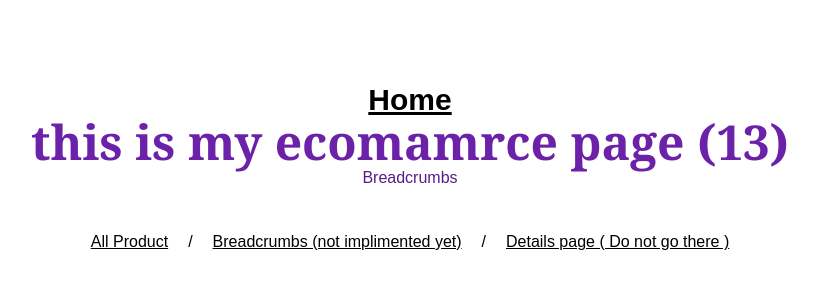
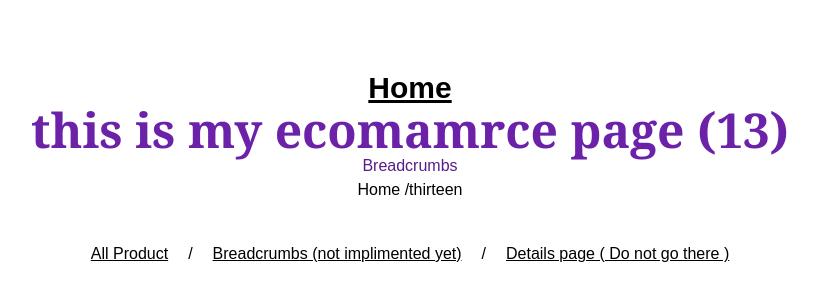
Before and after one commit to sameerkali/React_coding_round_practice, a React (Vite) app: page /thirteen in a window 1280 px wide. Shown: the part 232-532 px from the top of the page, without its empty margins (230-1048 px from the left). Built offline with nearby package versions, Linux system fonts and the light colour scheme.

Commit message:
add: bredCrumbs added

```diff
--- a/src/All Assessment/assessment13/Page01.jsx
+++ b/src/All Assessment/assessment13/Page01.jsx
@@ -1,5 +1,6 @@
 import React, { useEffect, useState } from "react";
 import { Link } from "react-router-dom";
+import Page02 from "./Page02";
 
 const Page01 = () => {
   const [data, setData] = useState([]);
@@ -19,11 +20,12 @@ const Page01 = () => {
     fetchData();
   }, []);
 
-  if (data == 0) return <div>loading.....</div>;
+  if (data == 0) return <div>loading...</div>;
 
   return (
     <div>
       <Link className='text-red-500 text-4xl' to={`/thirteen`}>back to home </Link>
+      <Page02/>
 
       <div className="grid grid-cols-1 sm:grid-cols-2 md:grid-cols-3 lg:grid-cols-4 gap-4">
         {/* main data */}
--- a/src/All Assessment/assessment13/Page02.jsx
+++ b/src/All Assessment/assessment13/Page02.jsx
@@ -1,14 +1,25 @@
-
-
-import React from 'react'
-import { Link } from 'react-router-dom'
+import React from "react";
+import { Link, useLocation } from "react-router-dom";
 
 const Page02 = () => {
+  const { pathname } = useLocation();
+  const pathnames = pathname.split("/").filter(x => x);
+  console.log(pathnames);
+  let BreadcrumbsPath = "";
+
   return (
     <div>
-    <Link to={`/thirteen`}>Home</Link>
-  </div>
-  )
-}
+      <Link to={`/thirteen`}>Home</Link>
+      {pathnames.map((name, index) => {
+        BreadcrumbsPath += `/${name}`;
+        return (
+          <span key={index} className="">
+            {" "}/{name}
+          </span>
+        );
+      })}
+    </div>
+  );
+};
 
-export default Page02
+export default Page02;
--- a/src/All Assessment/assessment13/Page03.jsx
+++ b/src/All Assessment/assessment13/Page03.jsx
@@ -1,5 +1,6 @@
 import React, { useEffect, useState } from 'react';
 import { Link, useParams } from 'react-router-dom';
+import Page02 from './Page02';
 
 const Page03 = () => {
   const { id } = useParams();
@@ -18,6 +19,7 @@ const Page03 = () => {
 
   return (
     <div className="flex flex-col justify-center items-center h-screen">
+     <Page02/>
       <h1 className="text-2xl font-bold">{product.title}</h1>
       <img src={product.image} alt={product.title} className="h-44 w-auto mx-auto object-cover" />
       <p className="mt-4">{product.description}</p>
--- a/src/All Assessment/assessment13/Thirteen.jsx
+++ b/src/All Assessment/assessment13/Thirteen.jsx
@@ -1,5 +1,6 @@
 import React from 'react'
 import { Link } from 'react-router-dom'
+import Page02 from './Page02'
 
 const Thirteen = () => {
   return (
@@ -8,6 +9,7 @@ const Thirteen = () => {
       {/* main content || Breadcrumbs */}
       <p className='text-5xl font-bold font-serif text-purple-800'> this is my ecomamrce page (13)</p>
       <p className='text-purple-900'>Breadcrumbs</p>
+      <Page02/>
       <div className='flex gap-5 mt-10'>
         <Link className='underline' to='/page01'>All Product</Link>
         <div> / </div>
```
